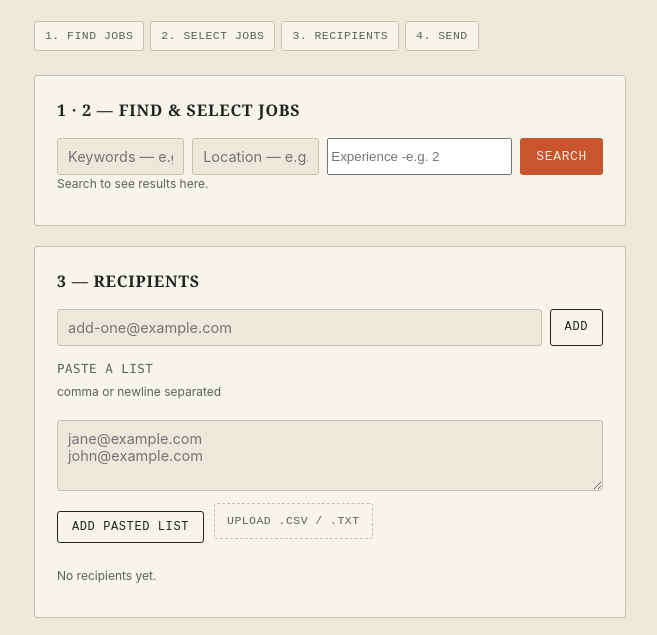
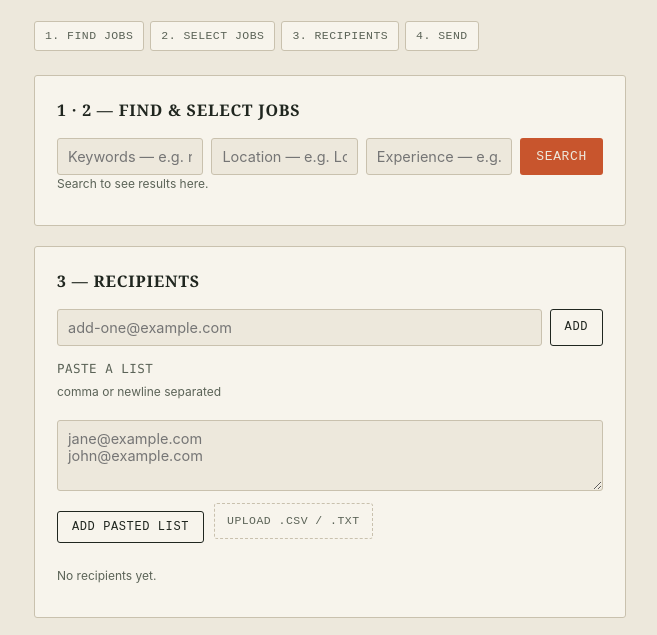
Before and after one commit to navyaaaasingh/job-broadcaster, a website: page public/index.html in a window 1280 px wide. Shown: the part 130-765 px from the top of the page, without its empty margins (310-967 px from the left). Drawn offline with Linux system fonts and the light colour scheme; no server answers.

Commit message:
Update index.html

```diff
--- a/public/index.html
+++ b/public/index.html
@@ -31,7 +31,7 @@
       <form id="search-form" class="inline-form">
         <input type="text" name="keywords" placeholder="Keywords — e.g. react developer" />
         <input type="text" name="location" placeholder="Location — e.g. London" />
-        <input type="number" name="experience" placeholder="Experience -e.g. 2" />
+        <input type="text" name="experience" placeholder="Experience — e.g. 2-3 years" />
         <button type="submit">Search</button>
       </form>
       <p class="hint" id="search-meta">Search to see results here.</p>
```
